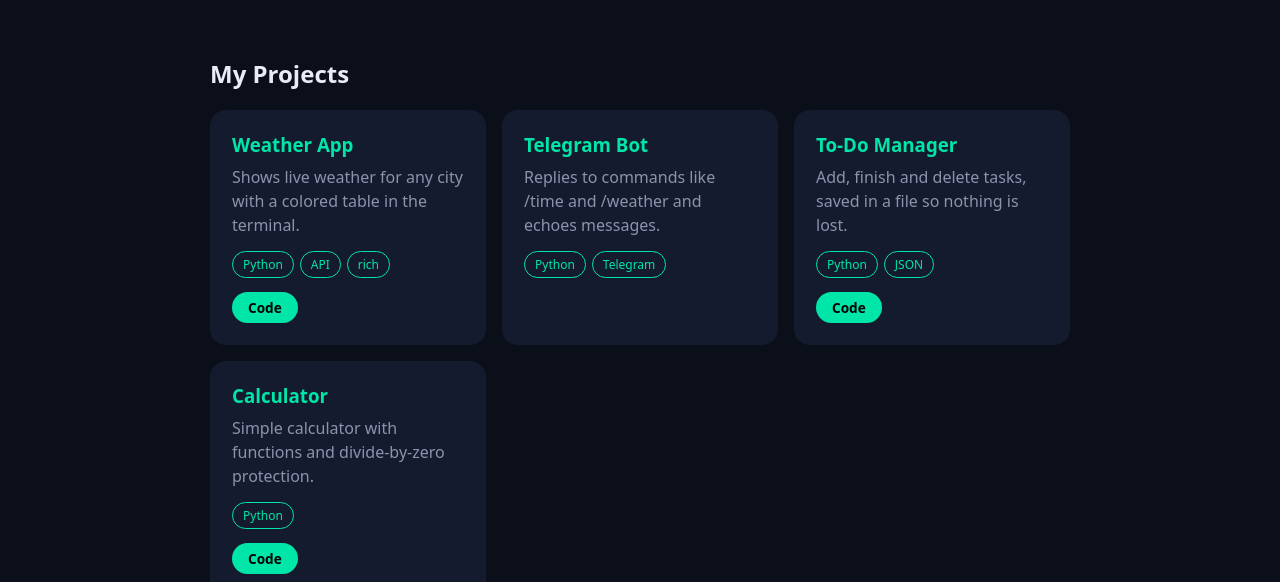
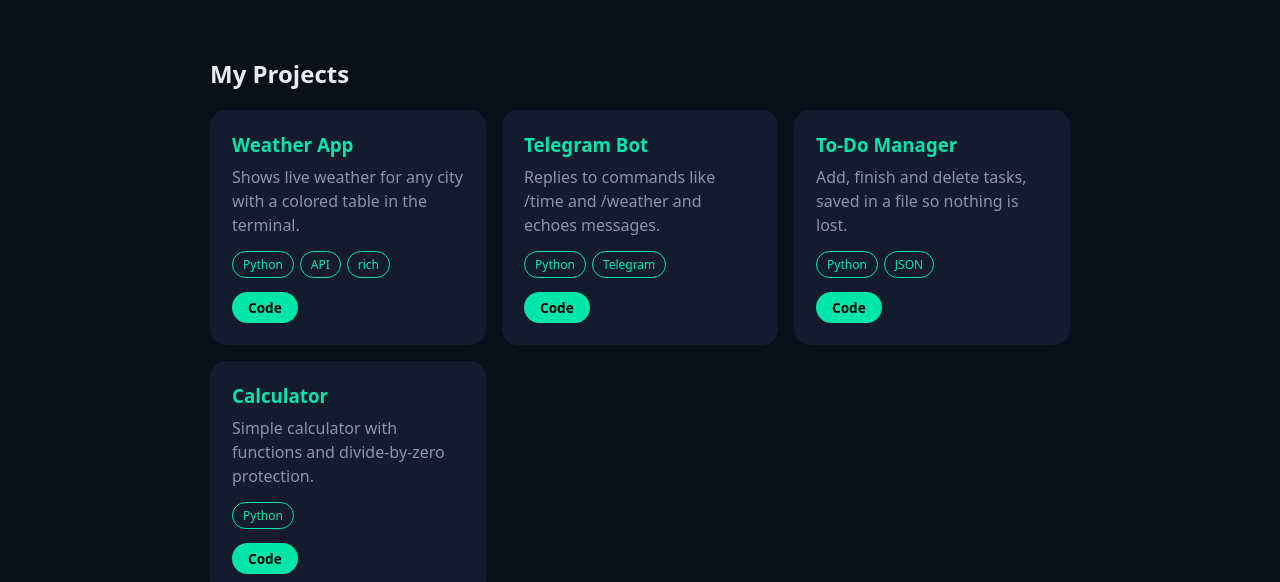
Before and after one commit to 01154685602ah-cmyk/mysite, a plain HTML site: page index.html in a window 1280 px wide. Shown: the part 213-795 px from the top of the page. Drawn offline with Linux system fonts and the light colour scheme.

Commit message:
add bot code button

```diff
--- a/index.html
+++ b/index.html
@@ -59,7 +59,7 @@
     <div class="card">
       <h3>Telegram Bot</h3>
       <p>Replies to commands like /time and /weather and echoes messages.</p>
-      <div class="tags"><span>Python</span><span>Telegram</span></div>
+      <div class="tags"><span>Python</span><span>Telegram</span></div><a class="code" href="https://github.com/01154685602ah-cmyk/my-python-projects/blob/main/bot.py">Code</a>
     </div>
     <div class="card">
       <h3>To-Do Manager</h3>
```
